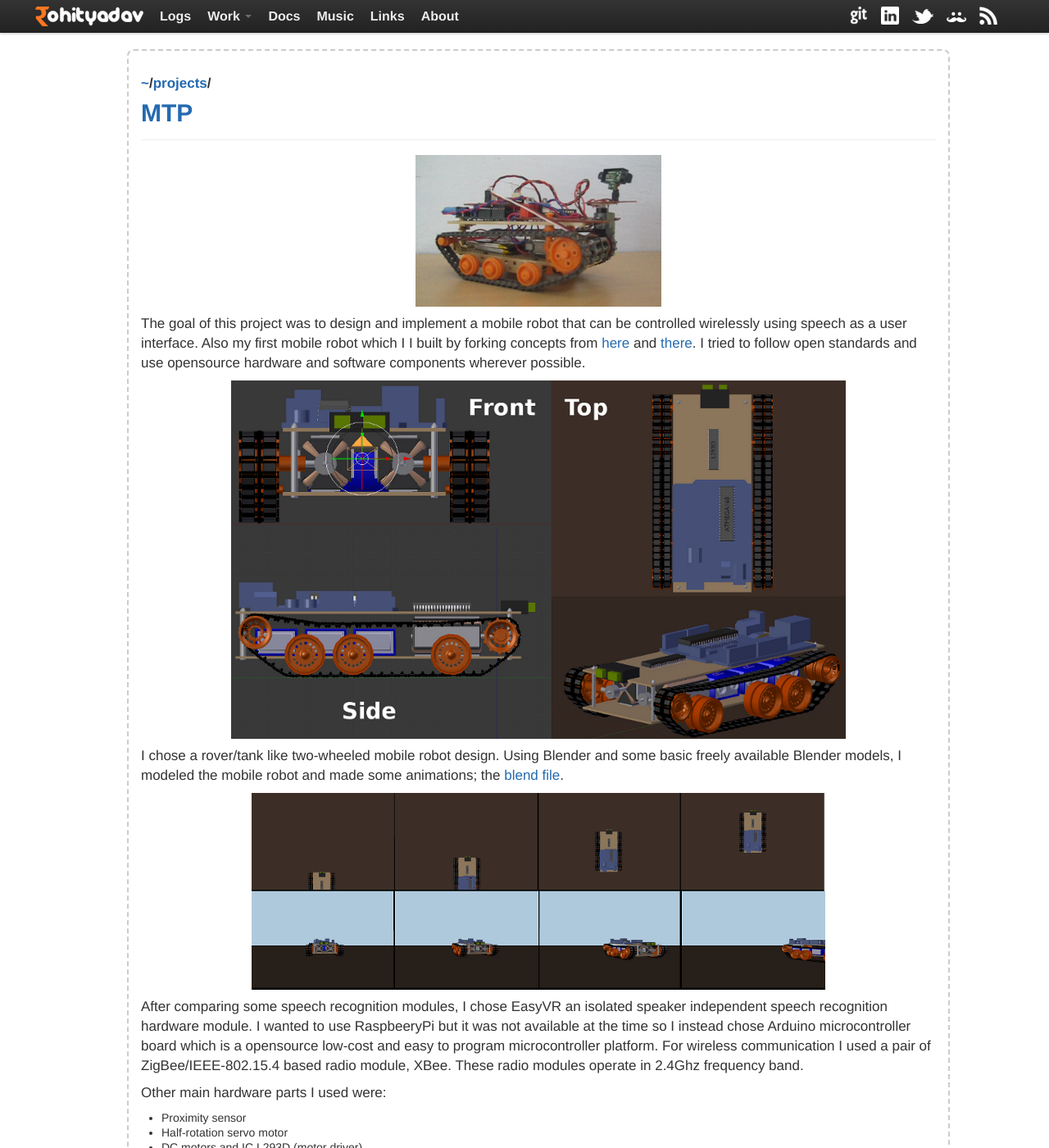
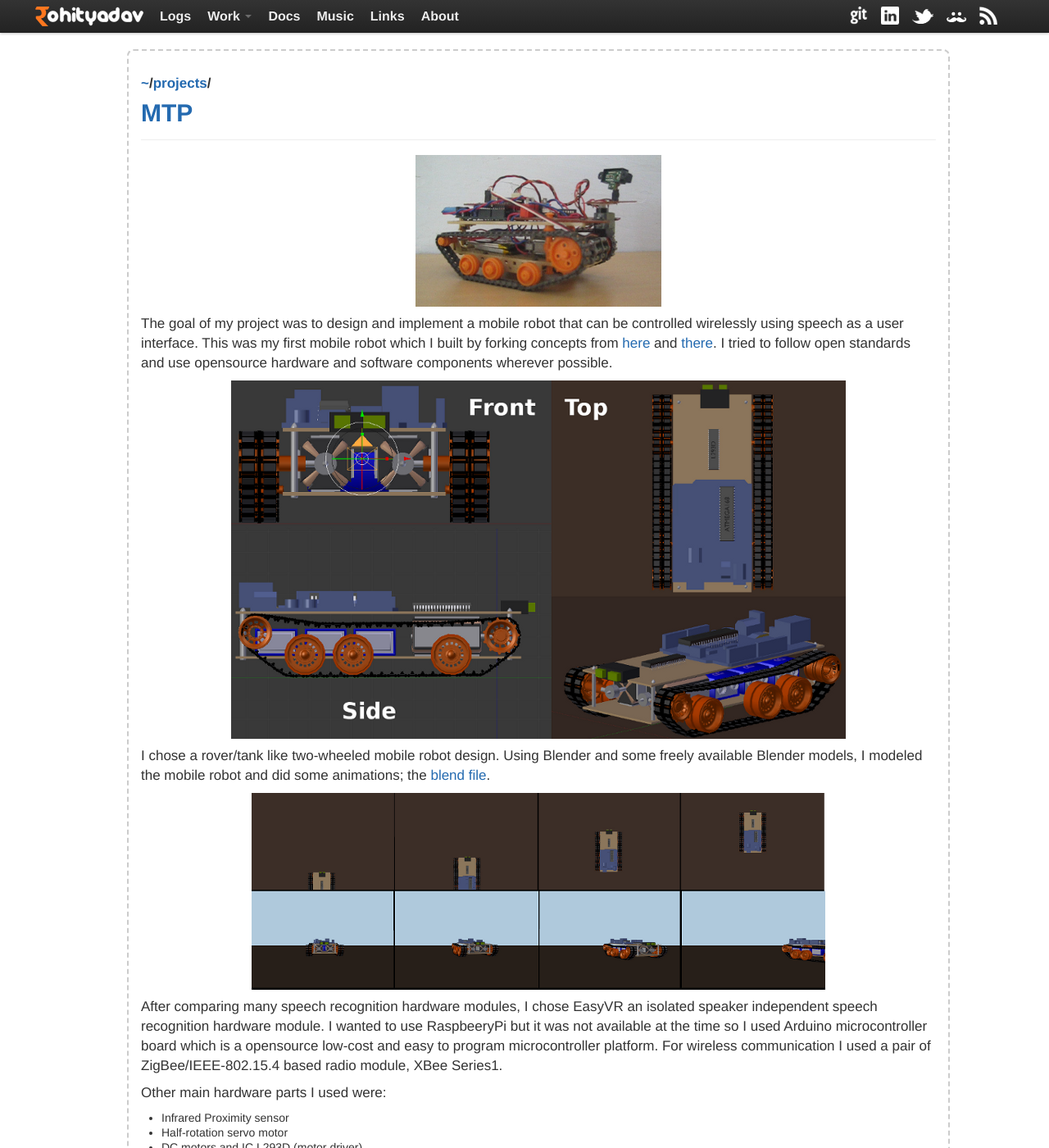
Before and after one commit to rohityadavcloud/rohityadavcloud.github.io, a Jekyll site: the page built from projects/mtp.markdown, in a window 1280 px wide and 1400 px high. Shown: the whole window at 82% size. Built offline with Jekyll 4.4.1, drawn with Linux system fonts in a browser that asks for light colours; Markdown is read by kramdown in place of the engine named in the settings; comment, search, counter and statistics services are not loaded; some of the changed text lies outside the part shown.

Commit message:
fix stuff

```diff
--- a/projects/mtp.markdown
+++ b/projects/mtp.markdown
@@ -6,21 +6,23 @@ permalink: /mtp/
 
 <p align = "center"><img align="center" src="/images/projects/mtp/side.png"/></p>
 
-The goal of this project was to design and implement a mobile robot that can be controlled wirelessly using speech as a user interface. Also my first mobile robot which I I built by forking concepts from [here](http://www.youtube.com/watch?v=cKY9tpxtkvE) and [there](http://www.cs.umu.se/education/examina/Rapporter/ShafkatKibria.pdf). I tried to follow open standards and use opensource hardware and software components wherever possible.
+The goal of my project was to design and implement a mobile robot that can be controlled wirelessly using speech as a user interface. This was my first mobile robot which I built by forking concepts from [here](http://www.youtube.com/watch?v=cKY9tpxtkvE) and [there](http://www.cs.umu.se/education/examina/Rapporter/ShafkatKibria.pdf). I tried to follow open standards and use opensource hardware and software components wherever possible.
 
 <p align = "center"><img align="center" src="/images/projects/mtp/blender.png"/></p>
 
-I chose a rover/tank like two-wheeled mobile robot design. Using Blender and some basic freely available Blender models, I modeled the mobile robot and made some animations; the [blend file](/files/docs/mtp/mtp.blend).
+I chose a rover/tank like two-wheeled mobile robot design. Using Blender and some freely available Blender models, I modeled the mobile robot and did some animations; the [blend file](/files/docs/mtp/mtp.blend).
 
 <p align = "center"><img align="center" src="/images/projects/mtp/movement.png"/></p>
 
-After comparing some speech recognition modules, I chose EasyVR an isolated speaker independent speech recognition hardware module. I wanted to use RaspbeeryPi but it was not available at the time so I instead chose Arduino microcontroller board which is a opensource low-cost and easy to program microcontroller platform. For wireless communication I used a pair of ZigBee/IEEE-802.15.4 based radio module, XBee. These radio modules operate in 2.4Ghz frequency band.
+After comparing many speech recognition hardware modules, I chose EasyVR an isolated speaker independent speech recognition hardware module. I wanted to use RaspbeeryPi but it was not available at the time so I used Arduino microcontroller board which is a opensource low-cost and easy to program microcontroller platform. For wireless communication I used a pair of ZigBee/IEEE-802.15.4 based radio module, XBee Series1.
 
 Other main hardware parts I used were:
-- Proximity sensor
-- Half-rotation servo motor
-- DC motors and IC L293D (motor driver)
-- Voltage regulator LM7805
+
+* Infrared Proximity sensor
+* Half-rotation servo motor
+* DC motors and IC L293D (motor driver)
+* Voltage regulator LM7805
+* Tamiya's Gearbox and Universal Plate sets
 
 <p align = "center"><img align="center" src="/images/projects/mtp/robot.jpg"/></p>
 
```
